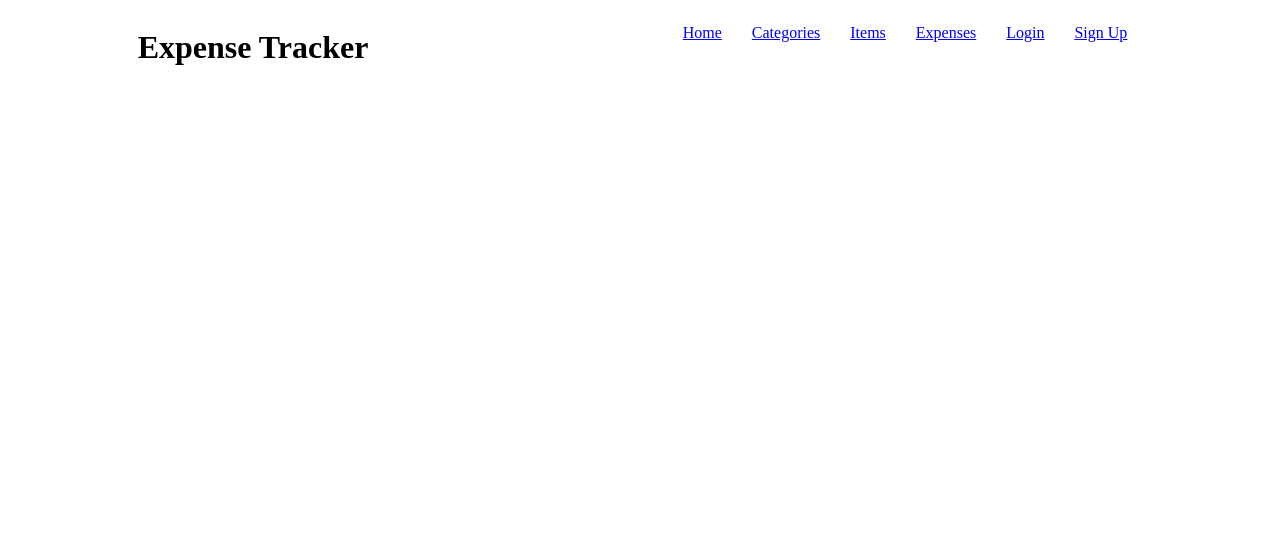
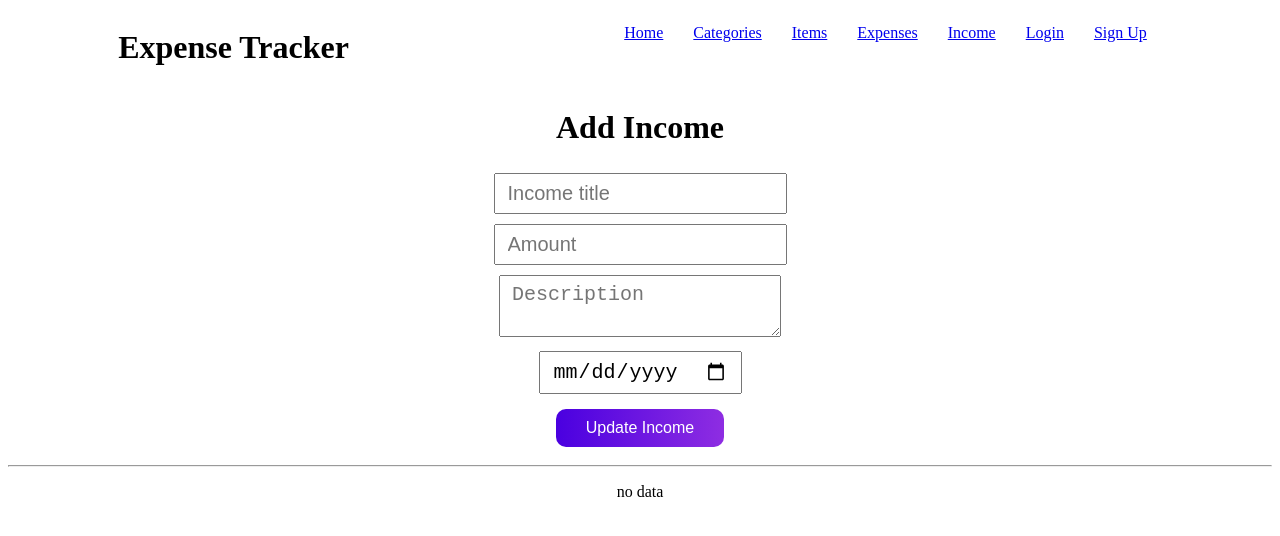
Before and after one commit to muhammadusman27/track_expense_frontend, a React (Vite) app: page /income in a window 1280 px wide. Shown: the top 536 px of the page. Built offline with nearby package versions, Linux system fonts and the light colour scheme; no server answers.

Commit message:
Added Income module

```diff
--- /dev/null
+++ b/src/components/Income/Income.jsx
@@ -0,0 +1,135 @@
+import { useEffect, useState } from "react";
+import InputField from "../ui/InputField/InputField";
+import Button from "../ui/Button/Button";
+import TextArea from "../ui/TextArea/TextArea";
+import axiosInstance from "../../axiosInstance";
+import Table from "../ui/Table/Table";
+
+const columns = [
+  { key: "name", label: "Name" },
+  { key: "amount", label: "Amount" },
+  { key: "description", label: "Description" },
+  { key: "date", label: "Date" },
+];
+
+const Income = () => {
+  const [incomeData, setIncomeData] = useState(null);
+
+  const [name, setName] = useState("");
+  const [amount, setAmount] = useState("");
+  const [description, setDescription] = useState("");
+  const [date, setDate] = useState("");
+
+  const [editIncomeID, setEditIncomeID] = useState(null);
+
+  const cleat_income_state = () => {
+    setName("");
+    setAmount("");
+    setDescription("");
+    setDate("");
+  };
+
+  const create_update_income = (e) => {
+    e.preventDefault();
+    const payload = get_income_payload();
+    let url = "";
+    if (editIncomeID) {
+      url = `income/update?income_id=${editIncomeID}`;
+    } else {
+      url = "income/add";
+    }
+    axiosInstance
+      .post(url, payload)
+      .then((response) => {
+        if (response.status === 200) {
+          cleat_income_state();
+        }
+        // console.log("response = ", response);
+      })
+      .catch((error) => {
+        // console.log("error = ", error);
+      })
+      .finally(() => {
+        // console.log("income finally block is here.");
+      });
+  };
+
+  const get_income_payload = () => {
+    return {
+      name: name,
+      amount: amount,
+      description: description,
+      date: date,
+    };
+  };
+
+  const get_all_income_date = () => {
+    axiosInstance.get("income/get_list_income").then((response) => {
+      if (response.status === 200) {
+        setIncomeData(response.data["data"]);
+        // console.log("data = ", response.data["data"]);
+      }
+    });
+  };
+
+  const setEditIncome = (income_obj) => {
+    setEditIncomeID(income_obj["id"]);
+    setName(income_obj["name"]);
+    setAmount(income_obj["amount"]);
+    setDescription(
+      income_obj["description"] === null ? "" : income_obj["description"]
+    );
+    setDate(income_obj["date"]);
+  };
+
+  useEffect(() => {
+    get_all_income_date();
+  }, []);
+
+  return (
+    <>
+      <h1>Add Income</h1>
+      <form onSubmit={(e) => create_update_income(e)}>
+        <InputField
+          field_type="text"
+          placeholder_text="Income title"
+          field_value={name}
+          field_on_change={(e) => setName(e.target.value)}
+        />
+        <br />
+        <InputField
+          field_type="number"
+          placeholder_text="Amount"
+          field_value={amount}
+          field_on_change={(e) => setAmount(e.target.value)}
+        />
+        <br />
+        <TextArea
+          placeholder_text="Description"
+          field_value={description}
+          field_on_change={(e) => setDescription(e.target.value)}
+        />
+        <br />
+        <InputField
+          field_type="date"
+          placeholder_text="Income Date"
+          field_value={date}
+          field_on_change={(e) => setDate(e.target.value)}
+        />
+        <br />
+        <Button
+          button_type="submit"
+          text={setEditIncomeID ? "Update Income" : "Create Income"}
+        />
+      </form>
+      <hr />
+      {incomeData && incomeData.length > 0 ? (
+        <Table columns={columns} data={incomeData} edit_fun={setEditIncome} />
+      ) : (
+        <p>no data</p>
+      )}
+    </>
+  );
+};
+
+export default Income;
--- a/src/components/NavLink.jsx
+++ b/src/components/NavLink.jsx
@@ -5,6 +5,7 @@ import Expense from "./Expense/Expense";
 import Home from "./Home/Home";
 import Login from "./Login/Login";
 import Register from "./Register/Register";
+import Income from "./Income/Income";
 import "./NavLink.css";
 
 function App() {
@@ -27,6 +28,9 @@ function App() {
               <Link to="/expense">Expenses</Link>
             </li>
             <li>
+              <Link to="/income">Income</Link>
+            </li>
+            <li>
               <Link to="/login">Login</Link>
             </li>
             <li>
@@ -35,12 +39,13 @@ function App() {
           </ul>
         </div>
 
-        <div style={{textAlign: "center"}}>
+        <div style={{ textAlign: "center" }}>
           <Routes>
             <Route path="/" element={<Home />} />
             <Route path="/category" element={<Category />} />
             <Route path="/item" element={<Item />} />
             <Route path="/expense" element={<Expense />} />
+            <Route path="/income" element={<Income />} />
             <Route path="/login" element={<Login />} />
             <Route path="/register" element={<Register />} />
           </Routes>
```
Lines whose indentation alone changed are shown as unchanged.
